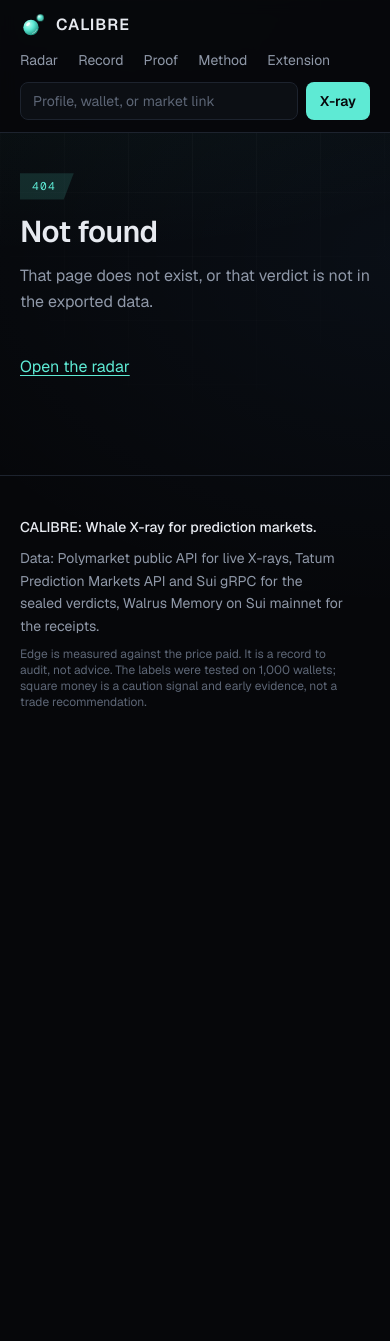
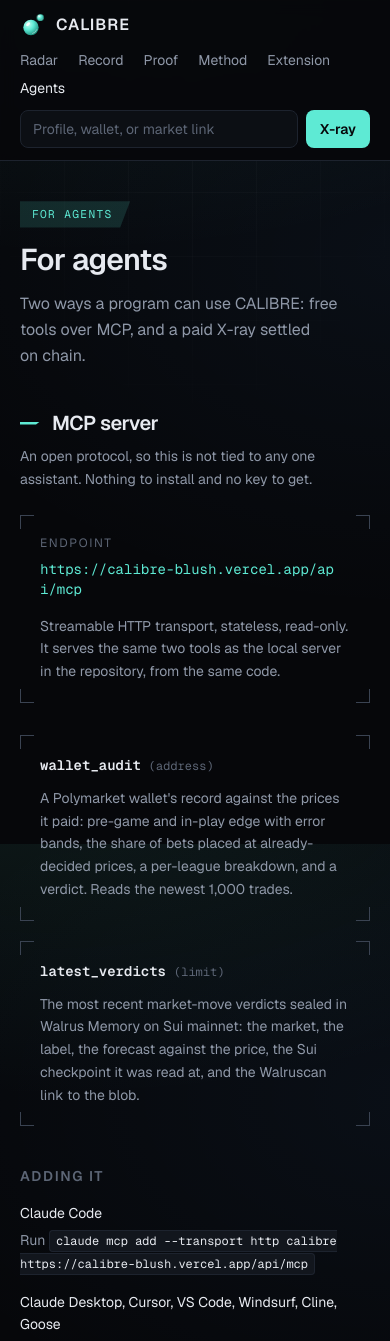
Before and after one commit to timix648/calibre, a Next.js app in the folder apps/web/: page /agents in a window 390 px wide. Before the commit this address had no page. Shown: the top 1341 px of the page. Before the commit the page ends 844 px from the top, so only its background shows below. Built offline with nearby package versions, Linux system fonts and the light colour scheme.

Commit message:
Add an Agents page: the hosted MCP endpoint with its two tools and how to add it in any client, and the paid X-ray that settles in USDC on Sui. The header nav wraps now, because six items do not fit on one line on a phone.

```diff
--- /dev/null
+++ b/apps/web/app/agents/page.tsx
@@ -0,0 +1,104 @@
+import type { Metadata } from "next";
+import Link from "next/link";
+import { ExternalLink, H2, PageTitle, Stat } from "@/components/ui";
+
+export const metadata: Metadata = {
+  title: "For agents",
+  description: "CALIBRE as tools an agent can call: an MCP server over a URL, and a wallet X-ray paid for in USDC on Sui.",
+};
+
+const MCP_URL = "https://calibre-blush.vercel.app/api/mcp";
+const code = "num rounded border border-line bg-panel-2 px-1.5 py-0.5 text-xs text-fg";
+
+const CLIENTS = [
+  { name: "Claude Code", how: <>Run <code className={code}>claude mcp add --transport http calibre {MCP_URL}</code></> },
+  { name: "Claude Desktop, Cursor, VS Code, Windsurf, Cline, Goose", how: <>Add a remote or HTTP MCP server in the app&apos;s settings and paste the URL above.</> },
+  { name: "Anything else", how: <>It is plain JSON-RPC over HTTP. Any language that can POST can call it, with no SDK and no key.</> },
+];
+
+const TOOLS = [
+  {
+    name: "wallet_audit",
+    args: "address",
+    what: "A Polymarket wallet's record against the prices it paid: pre-game and in-play edge with error bands, the share of bets placed at already-decided prices, a per-league breakdown, and a verdict. Reads the newest 1,000 trades.",
+  },
+  {
+    name: "latest_verdicts",
+    args: "limit",
+    what: "The most recent market-move verdicts sealed in Walrus Memory on Sui mainnet: the market, the label, the forecast against the price, the Sui checkpoint it was read at, and the Walruscan link to the blob.",
+  },
+];
+
+export default function AgentsPage() {
+  return (
+    <div className="space-y-14">
+      <PageTitle tab="For agents"
+        title="For agents"
+        sub="Two ways a program can use CALIBRE: free tools over MCP, and a paid X-ray settled on chain."
+      />
+
+      <section>
+        <H2 sub="An open protocol, so this is not tied to any one assistant. Nothing to install and no key to get.">
+          MCP server
+        </H2>
+
+        <div className="mt-6 plate p-5">
+          <div className="text-xs uppercase tracking-[0.14em] text-faint">Endpoint</div>
+          <div className="num mt-2 break-all text-sm text-accent">{MCP_URL}</div>
+          <p className="mt-4 text-sm leading-relaxed text-muted">
+            Streamable HTTP transport, stateless, read-only. It serves the same two tools as the local server in the
+            repository, from the same code.
+          </p>
+        </div>
+
+        <div className="mt-8 grid gap-5 sm:grid-cols-2">
+          {TOOLS.map((t) => (
+            <div key={t.name} className="plate p-5">
+              <div className="flex items-baseline gap-2">
+                <span className="num text-sm font-semibold text-fg">{t.name}</span>
+                <span className="num text-xs text-faint">({t.args})</span>
+              </div>
+              <p className="mt-3 text-sm leading-relaxed text-muted">{t.what}</p>
+            </div>
+          ))}
+        </div>
+
+        <h3 className="mt-10 text-sm font-semibold uppercase tracking-[0.12em] text-faint">Adding it</h3>
+        <dl className="mt-4 space-y-4 text-sm leading-relaxed">
+          {CLIENTS.map((c) => (
+            <div key={c.name} className="grid gap-1 sm:grid-cols-[minmax(0,1fr)_minmax(0,2fr)] sm:gap-6">
+              <dt className="text-fg">{c.name}</dt>
+              <dd className="text-muted">{c.how}</dd>
+            </div>
+          ))}
+        </dl>
+      </section>
+
+      <section>
+        <H2 sub="For an agent with a wallet but no account: no signup, no key, no invoice.">Paid X-ray</H2>
+        <div className="mt-6 grid gap-5 sm:grid-cols-3">
+          <Stat label="Call" value={<code className="num text-sm">GET /api/v1/xray/&lt;wallet&gt;</code>} note="The same X-ray the site shows" />
+          <Stat label="Price" value="0.01 USDC" note="Settled on Sui over MPP" />
+          <Stat label="Gas" value="None" note="The buyer holds no SUI" />
+        </div>
+        <p className="mt-6 max-w-[62ch] text-sm leading-relaxed text-muted">
+          The first call answers <span className="num">402</span> with a payment challenge; the agent pays and repeats the call
+          with the receipt. Every receipt carries the Sui checkpoint the payment was confirmed at, read through Tatum.{" "}
+          <Link href="/proof" className="text-accent underline-offset-4 hover:underline">The proof page</Link> has a real
+          payment on mainnet, with its digest.
+        </p>
+      </section>
+
+      <section>
+        <H2>Source</H2>
+        <p className="mt-4 max-w-[62ch] text-sm leading-relaxed text-muted">
+          Both are in the repository:{" "}
+          <ExternalLink href="https://github.com/timix648/calibre/tree/main/apps/mcp">apps/mcp</ExternalLink> for the tools and{" "}
+          <ExternalLink href="https://github.com/timix648/calibre/blob/main/apps/web/app/api/mcp/route.ts">the HTTP route</ExternalLink>{" "}
+          that serves them. The local server runs over stdio with{" "}
+          <code className={code}>claude mcp add calibre -- pnpm --silent exec tsx apps/mcp/src/index.ts</code>.
+        </p>
+      </section>
+    </div>
+  );
+}
--- a/apps/web/app/template.tsx
+++ b/apps/web/app/template.tsx
@@ -4,7 +4,7 @@ import { usePathname } from "next/navigation";
 import { useEffect, type ReactNode } from "react";
 
 // The order of the main sections: moving to one further along slides the page in from the right, going back from the left.
-const ORDER = ["/", "/radar", "/record", "/proof", "/method", "/extension"];
+const ORDER = ["/", "/radar", "/record", "/proof", "/method", "/extension", "/agents"];
 const rank = (p: string) => {
   if (p === "/") return 0;
   const i = ORDER.findIndex((o) => o !== "/" && p.startsWith(o));
--- a/apps/web/components/site-chrome.tsx
+++ b/apps/web/components/site-chrome.tsx
@@ -11,6 +11,7 @@ const NAV = [
   { href: "/proof", label: "Proof" },
   { href: "/method", label: "Method" },
   { href: "/extension", label: "Extension" },
+  { href: "/agents", label: "Agents" },
 ];
 
 export function SiteHeader() {
@@ -23,7 +24,8 @@ export function SiteHeader() {
           <Logo size={26} />
           CALIBRE
         </Link>
-        <nav aria-label="Main" className="flex items-center gap-5 text-sm text-muted">
+        {/* Wraps rather than overflowing: six items do not fit on one line at 375px. */}
+        <nav aria-label="Main" className="flex flex-wrap items-center gap-x-5 gap-y-2 text-sm text-muted">
           {NAV.map((n) => (
             <Link key={n.href} href={n.href} aria-current={pathname.startsWith(n.href) ? "page" : undefined} className={`transition-colors hover:text-fg ${pathname.startsWith(n.href) ? "text-fg" : ""}`}>{n.label}</Link>
           ))}
```
